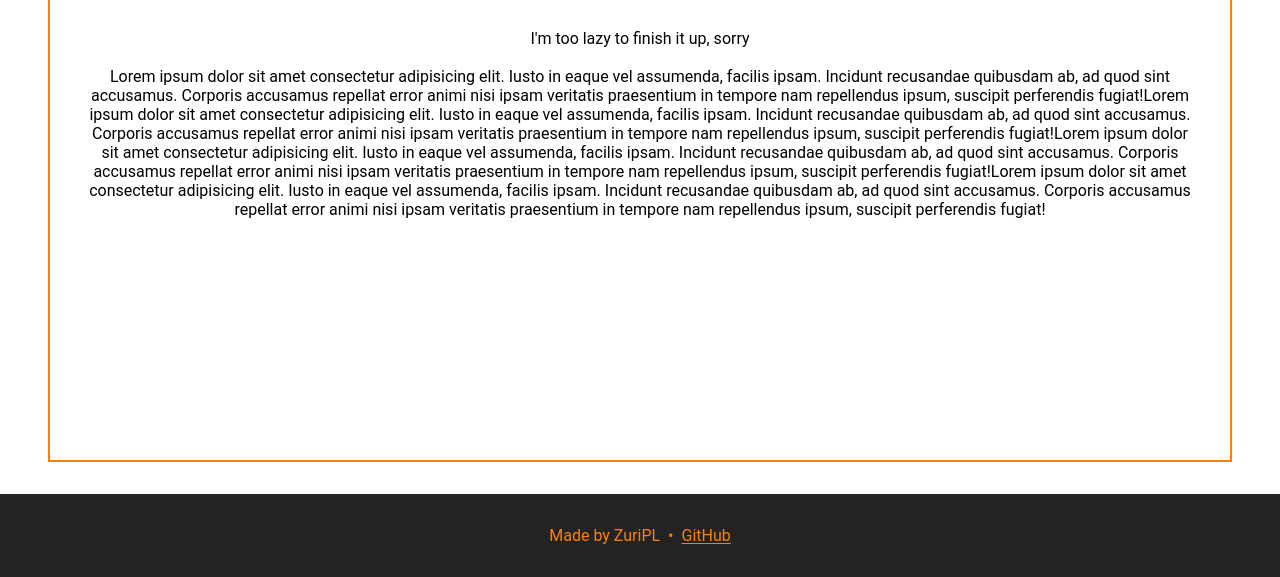
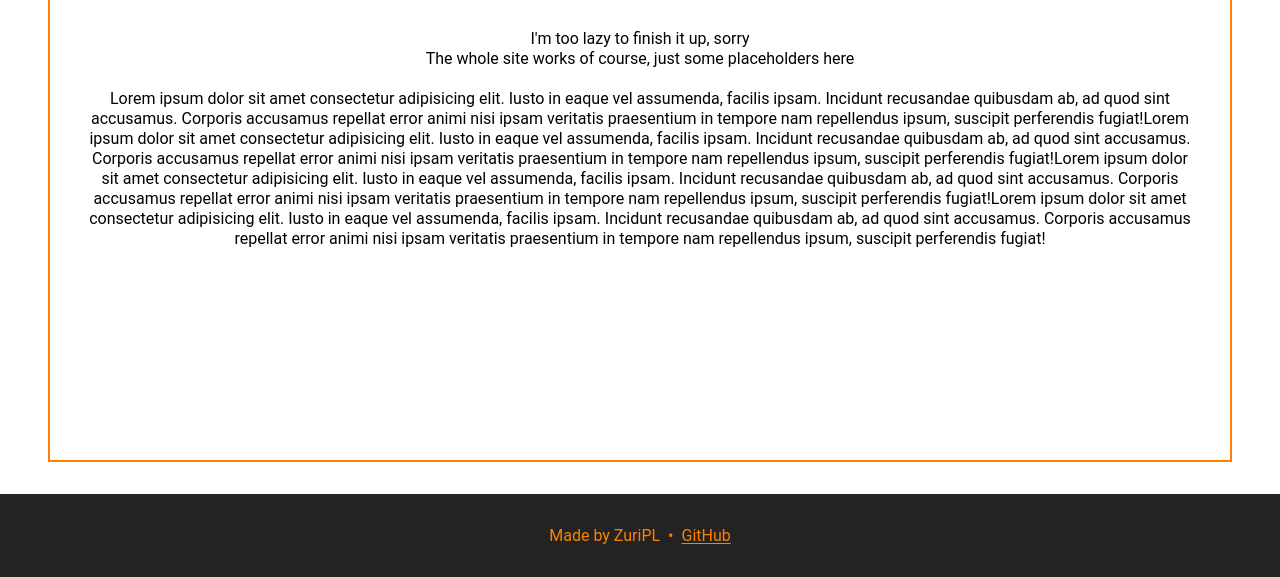
Before and after one commit to ZuriPL/odin-restaurant-page, a website built with webpack: page dist/index.html in a window 1280 px wide. Shown: the part 223-800 px from the top of the page. Built offline with nearby package versions, Linux system fonts and the light colour scheme.

Commit message:
changed line-height for home

```diff
--- a/src/components/home.js
+++ b/src/components/home.js
@@ -7,7 +7,8 @@ export default function() {
     home.innerHTML = `
         <h2 class="header"><span style="color: var(--accent-color)">H</span>ome</h2>
         <p class="home-text">
-        I'm too lazy to finish it up, sorry<br><br>
+        I'm too lazy to finish it up, sorry<br>
+        The whole site works of course, just some placeholders here<br><br>
 
         Lorem ipsum dolor sit amet consectetur adipisicing elit. Iusto in eaque vel assumenda, facilis ipsam. Incidunt recusandae quibusdam ab, ad quod sint accusamus. Corporis accusamus repellat error animi nisi ipsam veritatis praesentium in tempore nam repellendus ipsum, suscipit perferendis fugiat!Lorem ipsum dolor sit amet consectetur adipisicing elit. Iusto in eaque vel assumenda, facilis ipsam. Incidunt recusandae quibusdam ab, ad quod sint accusamus. Corporis accusamus repellat error animi nisi ipsam veritatis praesentium in tempore nam repellendus ipsum, suscipit perferendis fugiat!Lorem ipsum dolor sit amet consectetur adipisicing elit. Iusto in eaque vel assumenda, facilis ipsam. Incidunt recusandae quibusdam ab, ad quod sint accusamus. Corporis accusamus repellat error animi nisi ipsam veritatis praesentium in tempore nam repellendus ipsum, suscipit perferendis fugiat!Lorem ipsum dolor sit amet consectetur adipisicing elit. Iusto in eaque vel assumenda, facilis ipsam. Incidunt recusandae quibusdam ab, ad quod sint accusamus. Corporis accusamus repellat error animi nisi ipsam veritatis praesentium in tempore nam repellendus ipsum, suscipit perferendis fugiat!
         </p>
--- a/src/css/home.css
+++ b/src/css/home.css
@@ -2,4 +2,5 @@
     text-align: center;
     margin-top: 2rem;
     font-size: 1em;
+    line-height: 1.25;
 }
```
Also changed, not shown: dist/main.js.
